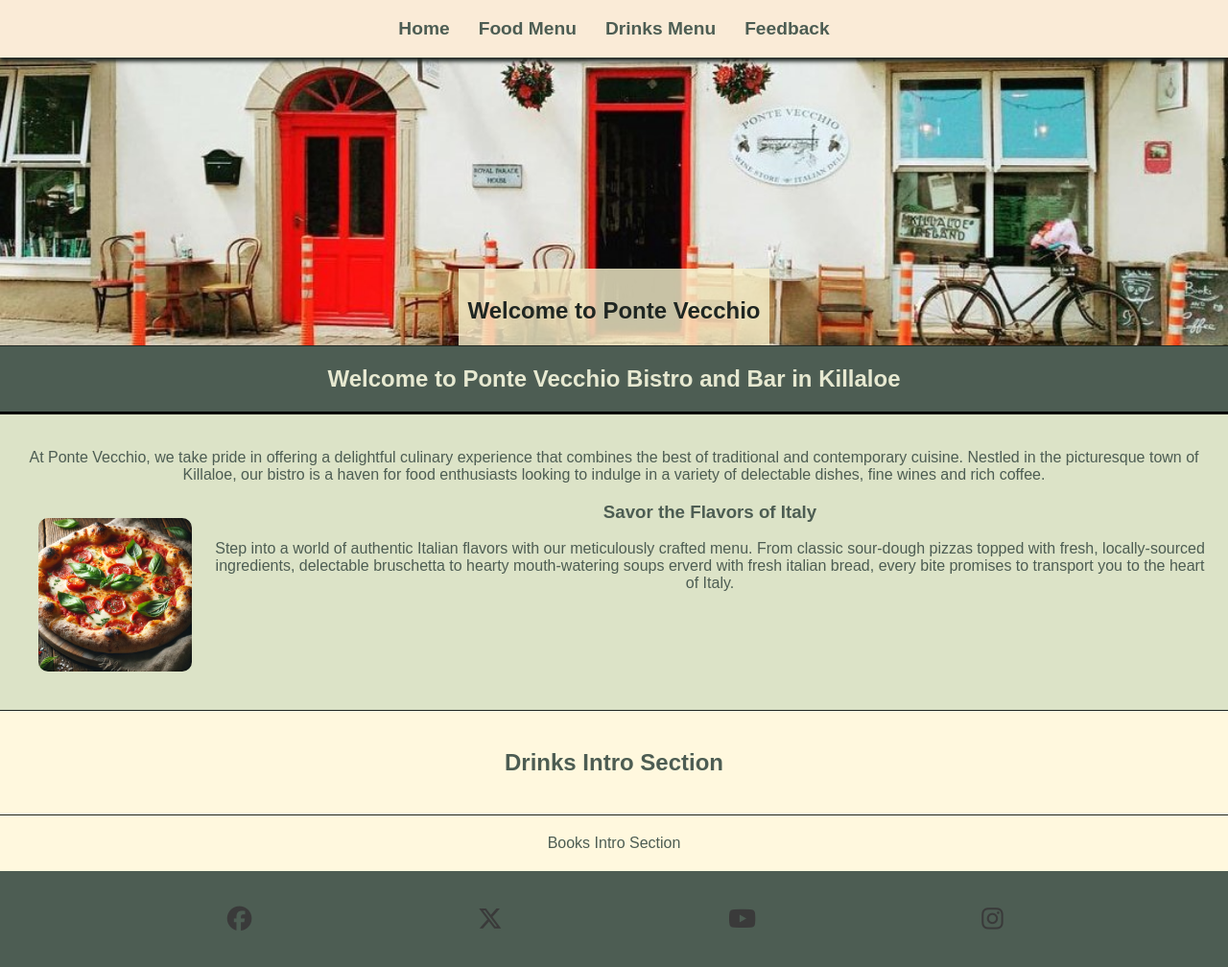
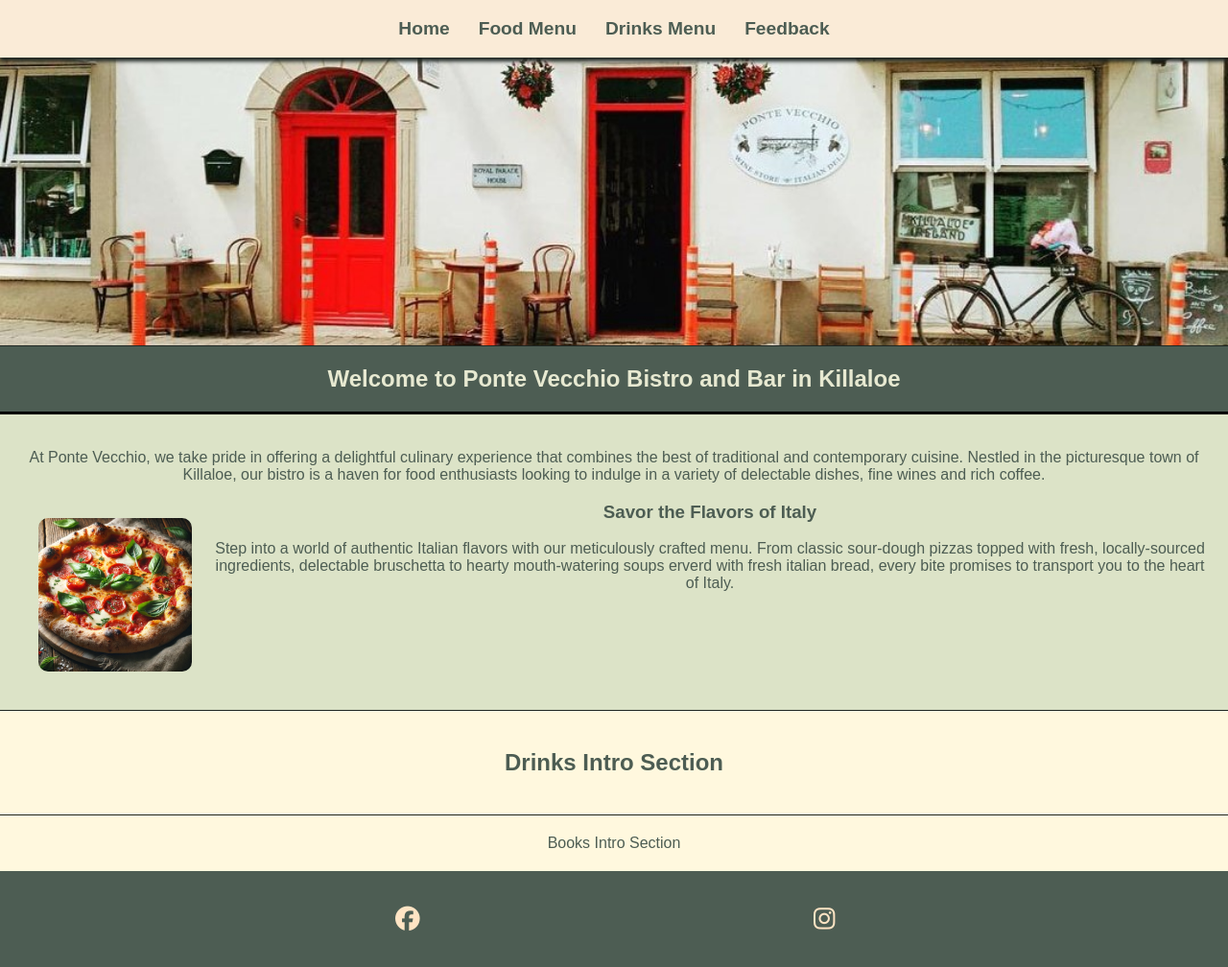
Before and after one commit to SarahA79/ponte-vecchio-killaloe, a plain HTML site: page index.html in a window 1280 px wide. Shown: the whole page at 96% size. Drawn offline with Linux system fonts and the light colour scheme.

Commit message:
Remove  social media links that are not needed and remove hero text

```diff
--- a/assets/css/styles.css
+++ b/assets/css/styles.css
@@ -55,17 +55,18 @@ body {
     justify-content: center;
     border-bottom: 1px solid #1f2622;
 }
-
+/*
 #hero-text {
-    background-color: rgba(248, 240, 204, 0.8);
+    background-color: rgba(240, 239, 187, 0.9);
     font-weight: 600;
-    color: #1f2622;
+    color: #4e4e09;
     text-align: center;
     flex-wrap: wrap;
     padding: 10px;
     height: 60px;
     overflow: hidden;
 }
+*/
 
 #welcome h2 {
     font-weight: bolder;
@@ -126,5 +127,5 @@ body {
 #social-networks i {
     font-size: 160%;
     padding: 5%;
-    color: #3a3a3a;
+    color: bisque;
 }
--- a/index.html
+++ b/index.html
@@ -26,9 +26,7 @@
             </ul>
         </nav>
         <section id="hero">
-            <div id="hero-text">
-                <h2>Welcome to Ponte Vecchio</h2>
-                <h3>Bar, Bistro and Deli</h3>
+            <div id="hero-div">
             </div>
         </section>
     </header>
@@ -61,26 +59,13 @@
     <footer>
         <ul id="social-networks">
             <li>
-                <a href="http://www.facebook.com" target="_blank" rel="noopener"
+                <a href="http://www.facebook.com/||PonteVecchioKillaloe" target="_blank" rel="noopener"
                     aria-label="Visit our facebook page (opens in  a new tab)">
                     <i class="fa-brands fa-facebook"></i>
                 </a>
             </li>
             <li>
-                <a href="http://www.twitter.com" target="_blank" rel="noopener"
-                    aria-label="Visit our Twitter page (opens in a new tab)">
-                    <i class="fa-brands fa-x-twitter">
-                    </i>
-                </a>
-            </li>
-            <li>
-                <a href="http://www.youtube.com" target="_blank" rel="noopener"
-                    aria-label="Visit our youtube page (opens in new tab)">
-                    <i class="fa-brands fa-youtube"></i>
-                </a>
-            </li>
-            <li>
-                <a href="http://www.instagram.com" target="_blank" rel="noopener"
+                <a href="http://www.instagram.com/ponte_vecchio_killaloe" target="_blank" rel="noopener"
                     aria-label="Visit our instagram channel (opens in new tab)">
                     <i class="fa-brands fa-instagram"></i>
                 </a>
```
